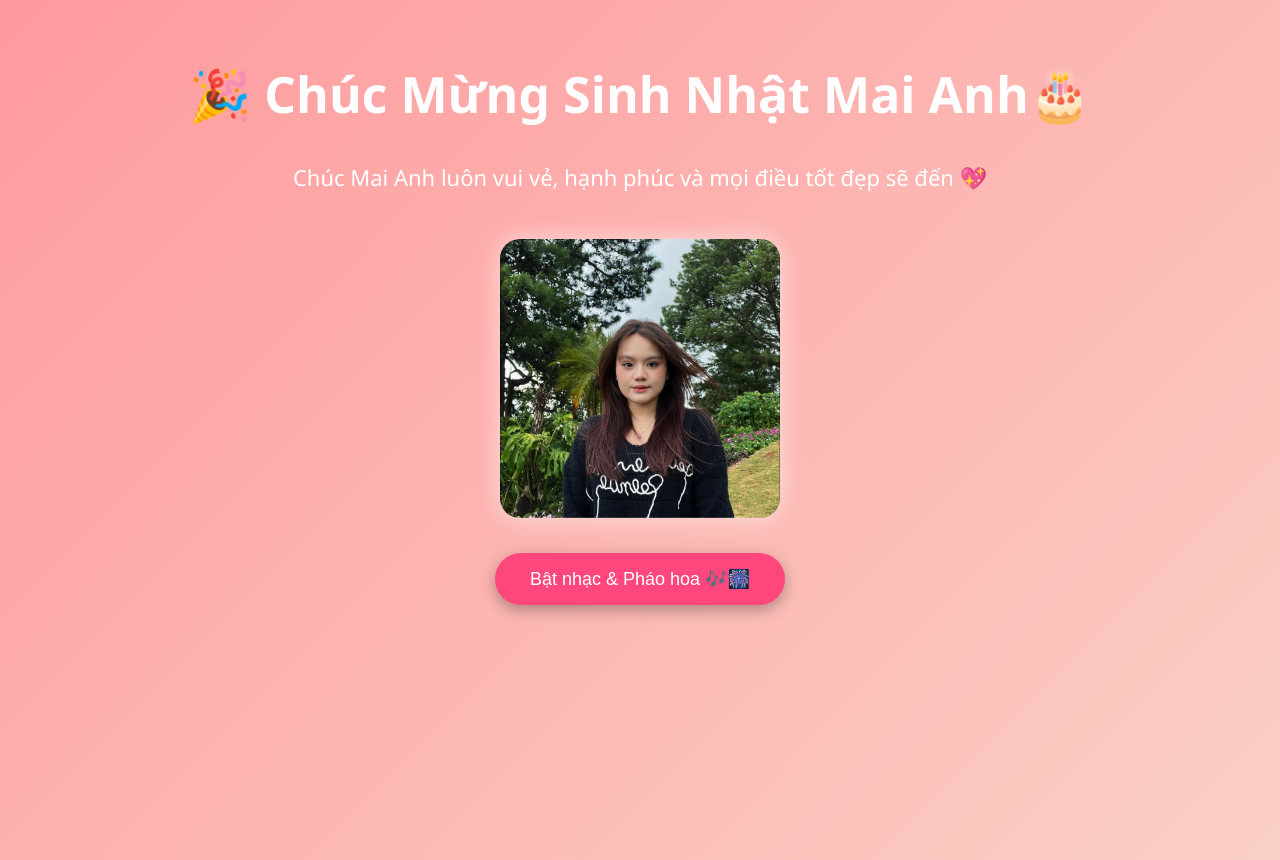
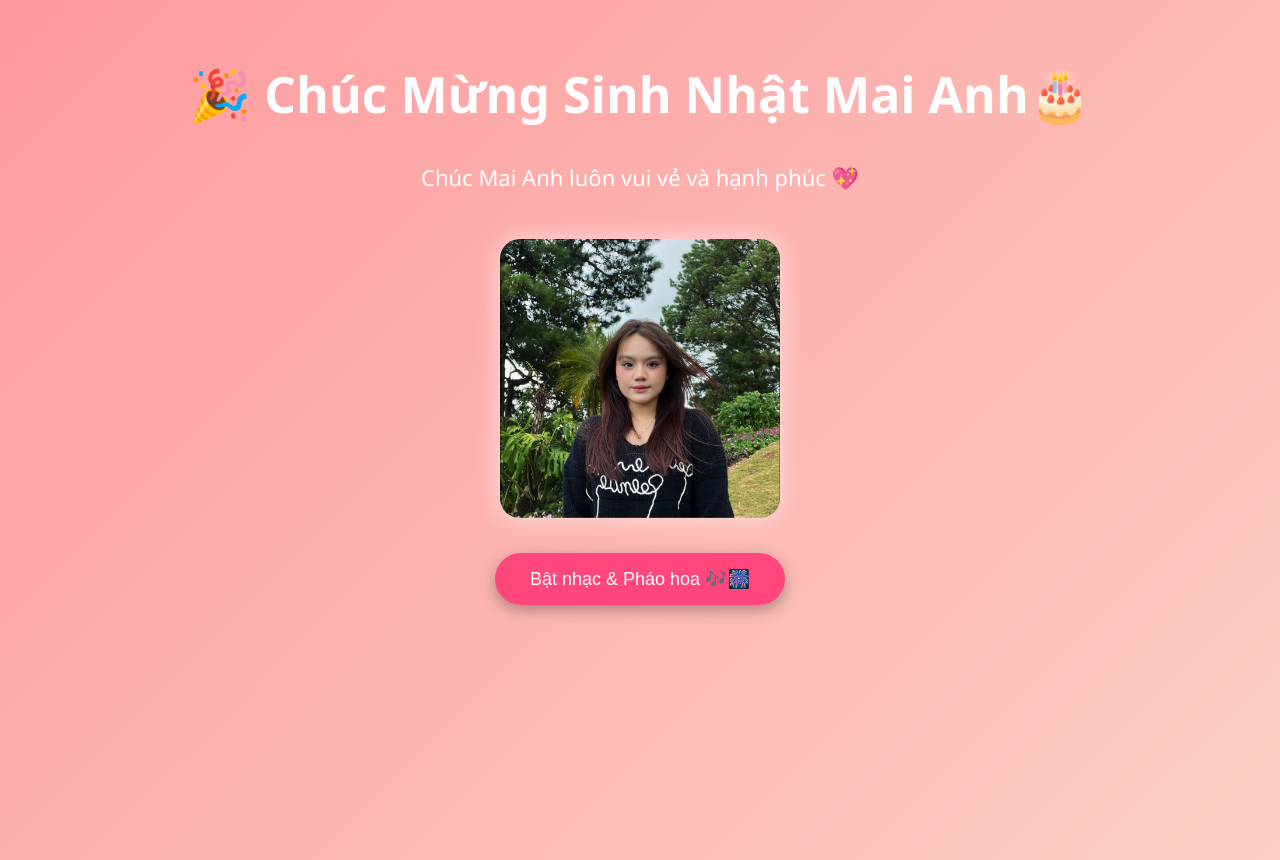
Before and after one commit to monstarst319/happy-birthday, a plain HTML site: page index.html in a window 1280 px wide. Drawn offline with Linux system fonts and the light colour scheme.

Commit message:
index.html

```diff
--- a/index.html
+++ b/index.html
@@ -2,7 +2,7 @@
 <html lang="vi">
 <head>
     <meta charset="UTF-8">
-    <title>🎂 Happy Birthday 🎉</title>
+    <title>🎂 Happy Birthday Mai Anh 🎉</title>
 
     <style>
         body {
@@ -82,7 +82,7 @@
 <body>
 
     <h1>🎉 Chúc Mừng Sinh Nhật Mai Anh🎂</h1>
-    <p>Chúc Mai Anh luôn vui vẻ, hạnh phúc và mọi điều tốt đẹp sẽ đến 💖</p>
+    <p>Chúc Mai Anh luôn vui vẻ và hạnh phúc 💖</p>
 
     <img src="birthday.jpg" alt="Happy Birthday">
 
```
